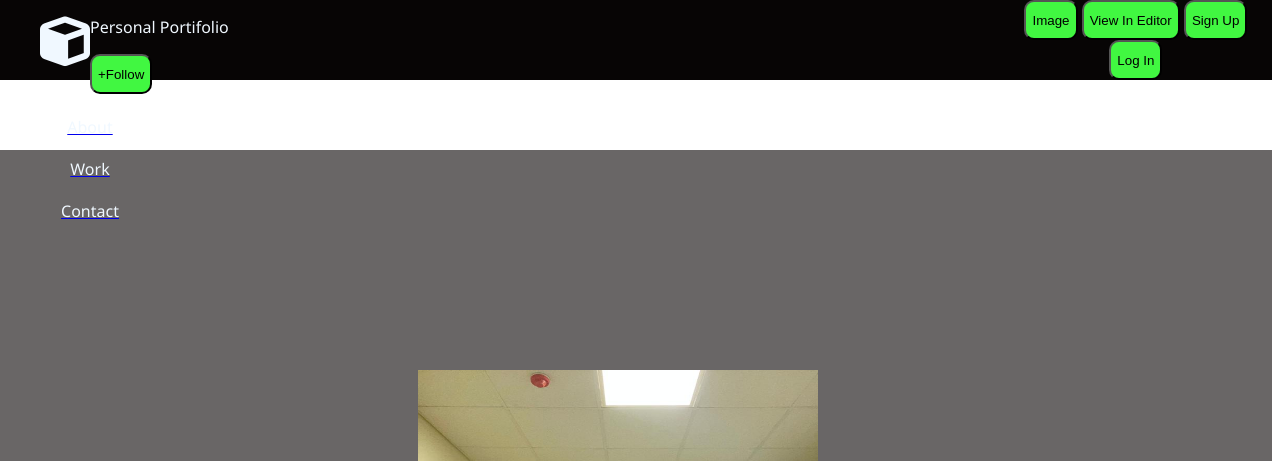
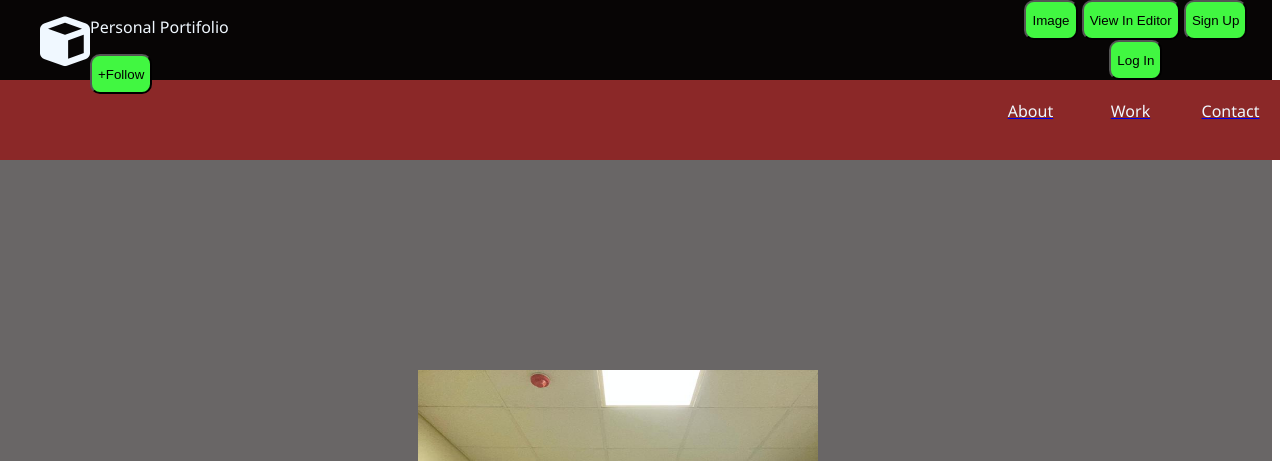
Before and after one commit to AtwijukireBrendah/Capstone-Project, a plain HTML site: page index.html in a window 1280 px wide. Shown: the top 461 px of the page. Drawn offline with Linux system fonts and the light colour scheme.

Commit message:
final commit

```diff
--- a/style.css
+++ b/style.css
@@ -41,7 +41,7 @@ div.right-nav{
     justify-items: flex-end;
 }
 
-ul.viewport{
+ul.second-bar{
     background-color: rgb(139, 40, 40);
     height: 80px;
   display: flex;
```
